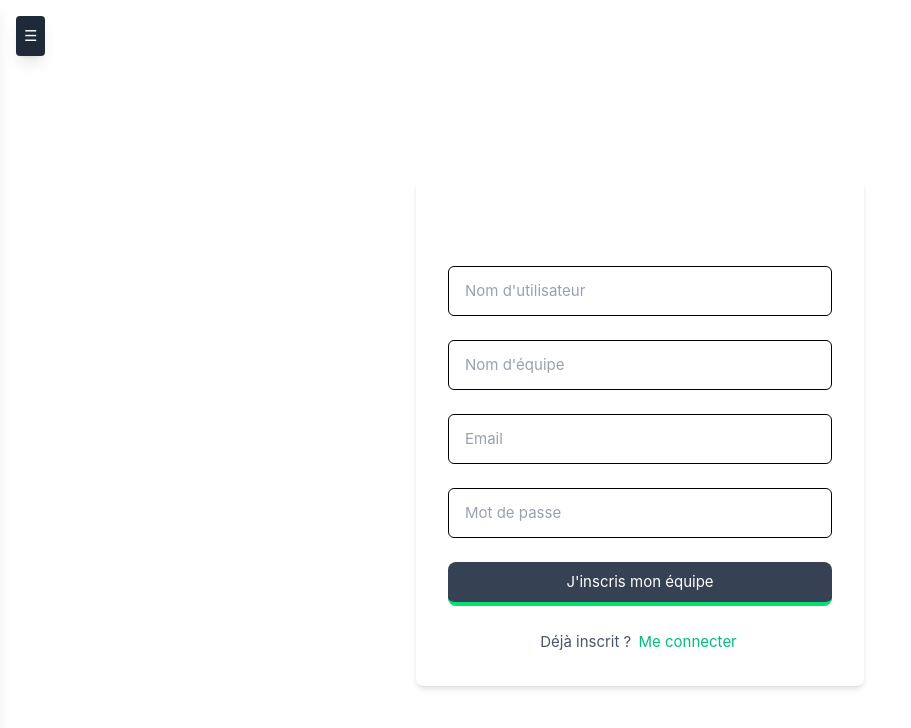
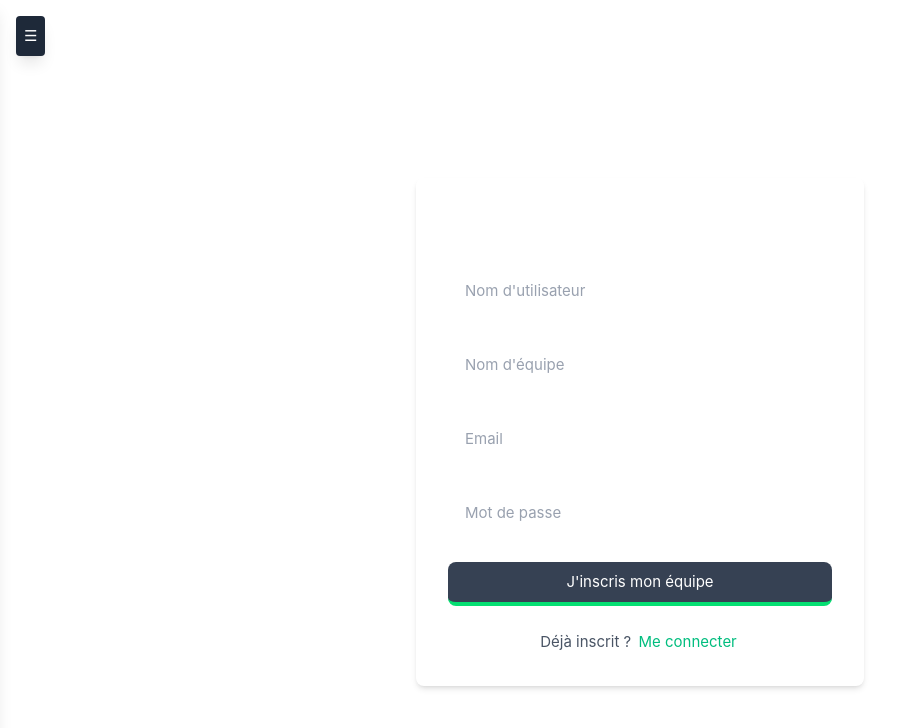
Before and after one commit to RageurRandom/metrolympiade, a Vue app: page /register in a window 1280 px wide. Shown: the top 728 px of the page, without its empty margins (0-911 px from the left). Built offline with nearby package versions, Linux system fonts and the light colour scheme.

Commit message:
fix:fix the text color to white

```diff
--- a/src/pages/LoginPage.vue
+++ b/src/pages/LoginPage.vue
@@ -58,7 +58,7 @@
       type="email"
       v-model="email"
       placeholder="Email"
-      class="w-full px-4 py-3 border text-black rounded-md focus:outline-none focus:ring-2 focus:ring-green-400 placeholder-gray-400 bg-transparent"
+      class="w-full px-4 py-3 border text-white rounded-md focus:outline-none focus:ring-2 focus:ring-green-400 placeholder-gray-400 bg-transparent"
       required
     />
         </div>
@@ -69,7 +69,7 @@
       type="password"
       v-model="password"
       placeholder="Mot de passe"
-      class="w-full px-4 py-3 border text-black rounded-md focus:outline-none focus:ring-2 focus:ring-green-400 placeholder-gray-400 bg-transparent"
+      class="w-full px-4 py-3 border text-white rounded-md focus:outline-none focus:ring-2 focus:ring-green-400 placeholder-gray-400 bg-transparent"
       required
     />
         </div>
--- a/src/pages/RegisterPage.vue
+++ b/src/pages/RegisterPage.vue
@@ -65,7 +65,7 @@
       type="text"
       v-model="name"
       placeholder="Nom d'utilisateur"
-      class="w-full px-4 py-3 border text-black rounded-md focus:outline-none focus:ring-2 focus:ring-green-400 placeholder-gray-400 bg-transparent"
+      class="w-full px-4 py-3 border text-white rounded-md focus:outline-none focus:ring-2 focus:ring-green-400 placeholder-gray-400 bg-transparent"
       required
     />
   </div>
@@ -76,7 +76,7 @@
       type="text"
       v-model="teamName"
       placeholder="Nom d'équipe"
-      class="w-full px-4 py-3 border text-black rounded-md focus:outline-none focus:ring-2 focus:ring-green-400 placeholder-gray-400 bg-transparent"
+      class="w-full px-4 py-3 border text-white rounded-md focus:outline-none focus:ring-2 focus:ring-green-400 placeholder-gray-400 bg-transparent"
       required
     />
   </div>
@@ -87,7 +87,7 @@
       type="email"
       v-model="email"
       placeholder="Email"
-      class="w-full px-4 py-3 border text-black rounded-md focus:outline-none focus:ring-2 focus:ring-green-400 placeholder-gray-400 bg-transparent"
+      class="w-full px-4 py-3 border text-white rounded-md focus:outline-none focus:ring-2 focus:ring-green-400 placeholder-gray-400 bg-transparent"
       required
     />
   </div>
@@ -98,7 +98,7 @@
       type="password"
       v-model="password"
       placeholder="Mot de passe"
-      class="w-full px-4 py-3 border text-black rounded-md focus:outline-none focus:ring-2 focus:ring-green-400 placeholder-gray-400 bg-transparent"
+      class="w-full px-4 py-3 border text-white rounded-md focus:outline-none focus:ring-2 focus:ring-green-400 placeholder-gray-400 bg-transparent"
       required
     />
   </div>
```
